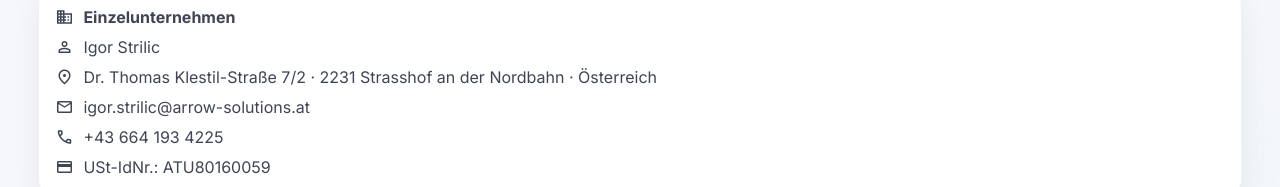
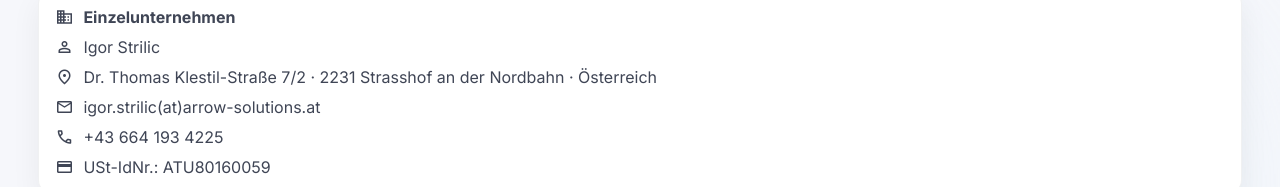
Before and after one commit to ch3xy/arrow-web, an Angular app: page / in a window 1280 px wide. Shown: the part 1761-1948 px from the top of the page. Built offline with nearby package versions, Linux system fonts and the light colour scheme.

Commit message:
minor adaptions

```diff
--- a/src/app/app.html
+++ b/src/app/app.html
@@ -151,7 +151,7 @@
       </p>
       <p class="impressum-line">
         <span class="impressum-icon material-symbols-outlined" aria-hidden="true">mail</span>
-        <span>igor.strilic@arrow-solutions.at</span>
+        <span>igor.strilic(at)arrow-solutions.at</span>
       </p>
       <p class="impressum-line">
         <span class="impressum-icon material-symbols-outlined" aria-hidden="true">call</span>
--- a/src/app/app.ts
+++ b/src/app/app.ts
@@ -1,5 +1,4 @@
 import { AfterViewInit, Component, OnDestroy, signal } from '@angular/core';
-import { RouterOutlet } from '@angular/router';
 
 @Component({
   selector: 'app-root',
--- a/src/index.html
+++ b/src/index.html
@@ -2,7 +2,7 @@
 <html lang="en">
 <head>
   <meta charset="utf-8">
-  <title>ArrowWeb</title>
+  <title>Arrow Solutions</title>
   <base href="/">
   <meta name="viewport" content="width=device-width, initial-scale=1">
   <link rel="stylesheet" href="https://fonts.googleapis.com/css2?family=Material+Symbols+Outlined:opsz,wght,FILL,GRAD@20..48,400,0,0" />
```
Also changed, not shown: src/assets/bmi-logo.png, src/assets/logo-mark.png (deleted).
